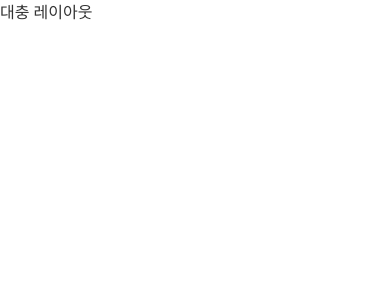
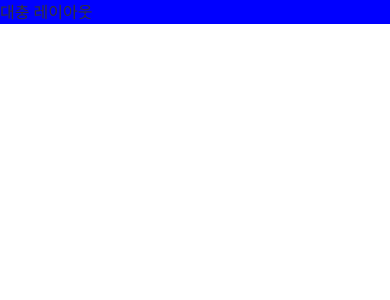
Before and after one commit to Head-4/Head-4-FE, a React (Create React App) app: page / in a window 390 px wide. Shown: the top 300 px of the page. Built offline with nearby package versions, Linux system fonts and the light colour scheme.

Commit message:
feat: responsive style add

```diff
--- a/src/layout/Layout.tsx
+++ b/src/layout/Layout.tsx
@@ -1,9 +1,23 @@
 import React from 'react';
+import styled from "styled-components";
+import {media} from "../styles/media";
 
 export default function Layout() {
     return (
-        <div>
+        <LayoutWrapper>
             대충 레이아웃
-        </div>
+        </LayoutWrapper>
     );
 };
+
+const LayoutWrapper = styled.div`
+    background: blue;
+
+    ${media.medium`
+        background: green;
+    `}
+    ${media.large`
+        background: red;
+    `}
+
+`;
--- /dev/null
+++ b/src/styles/media.ts
@@ -0,0 +1,25 @@
+import {css, CSSObject} from "styled-components";
+
+type DeviceType = "large" | "medium" | "small";
+
+const sizes: Record<DeviceType, number> = {
+    large: 1024,
+    medium: 600,
+    small: 480,
+};
+
+const media = Object.entries(sizes).reduce((acc, [key, value]) => {
+    return {
+        ...acc,
+        [key]: (
+            first: CSSObject | TemplateStringsArray,
+            ...interpolations: CSSObject[]
+        ) => css`
+            @media (min-width: ${value}px) {
+                ${css(first, ...interpolations)}
+            }
+        `,
+    };
+}, {}) as Record<DeviceType, any>;
+
+export {media};
```
